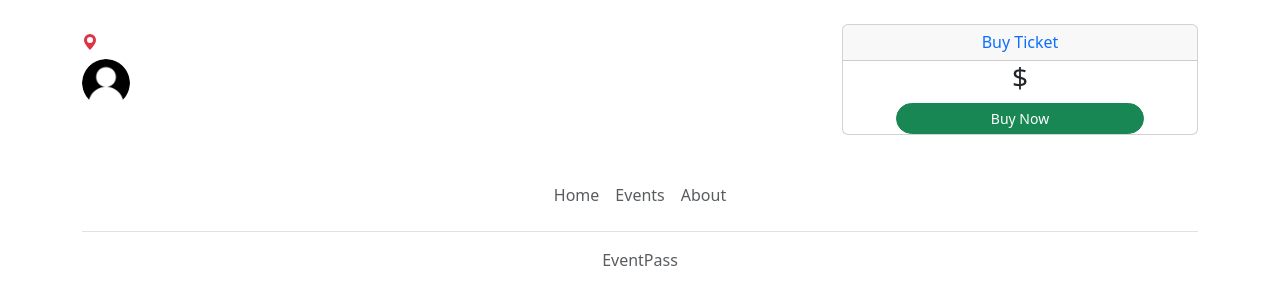
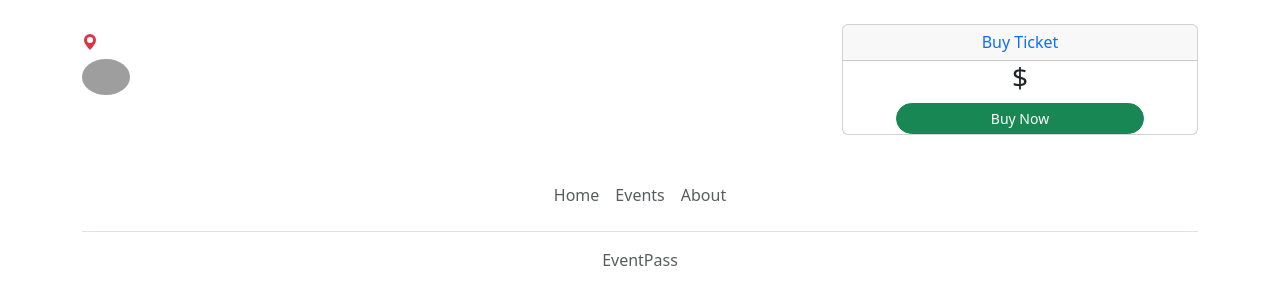
Before and after one commit to arv1nd-s/eventpass, a Django app: template eventpassApp/templates/view_event.html in a window 1280 px wide. Shown: the part 123-428 px from the top of the page. Run offline with Django 4.2, Linux system fonts and the light colour scheme; the template is opened without the code that fills it, so the values that code supplies are empty; grey boxes are pictures that could not be loaded.

Commit message:
Update view_event.html -> user image fix

```diff
--- a/eventpassApp/templates/view_event.html
+++ b/eventpassApp/templates/view_event.html
@@ -19,7 +19,7 @@
                 <h6 class="text-primary">{{ event.starts_at }}</h6>
                 <div>
                     {% load static %}
-                    <img class="rounded-circle" alt="avatar1" src="/static/eventpassApp/user_icon.png" style="width:3em; display: inline;"/>
+                    <img class="rounded-circle" alt="avatar1" src="https://ibb.co/cXYGWY0" style="width:3em; display: inline;"/>
                     <h5 style="display:inline">{{ organizer }}</h5>
                 </div>
 
```
